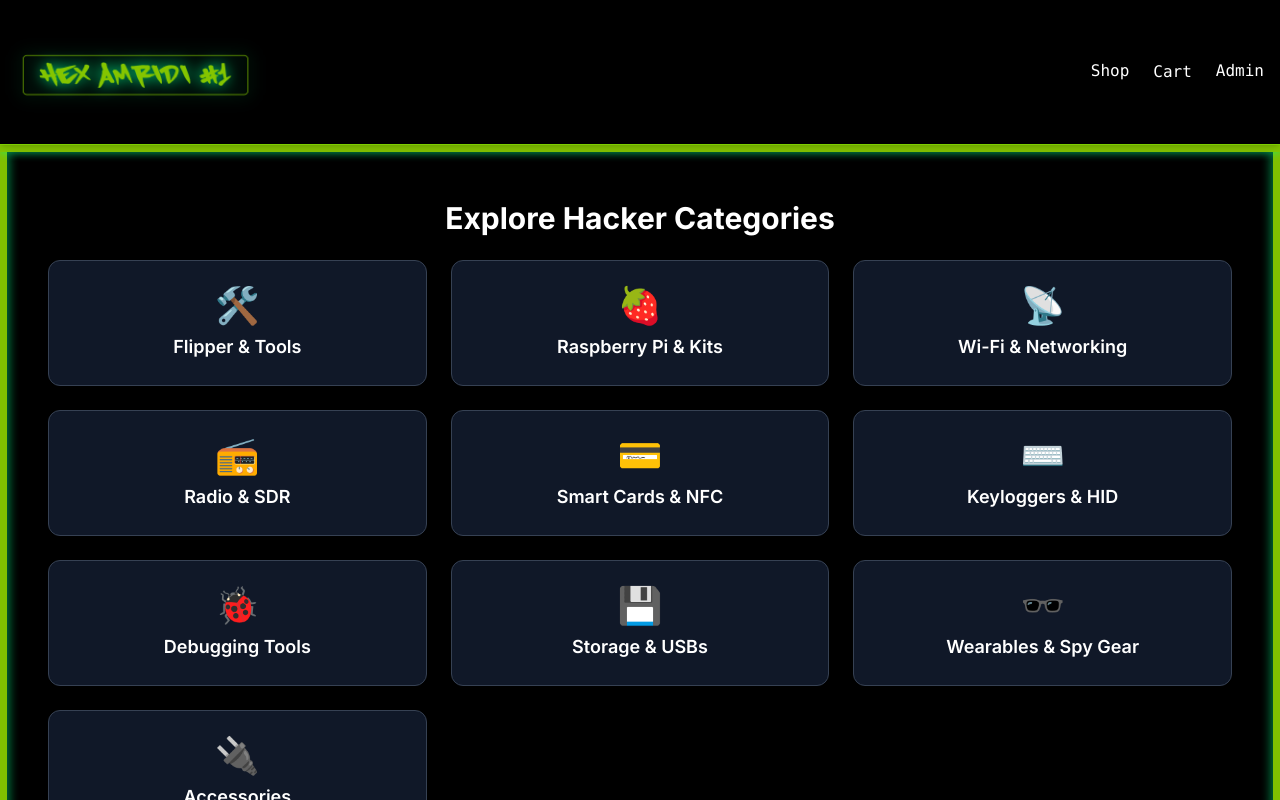
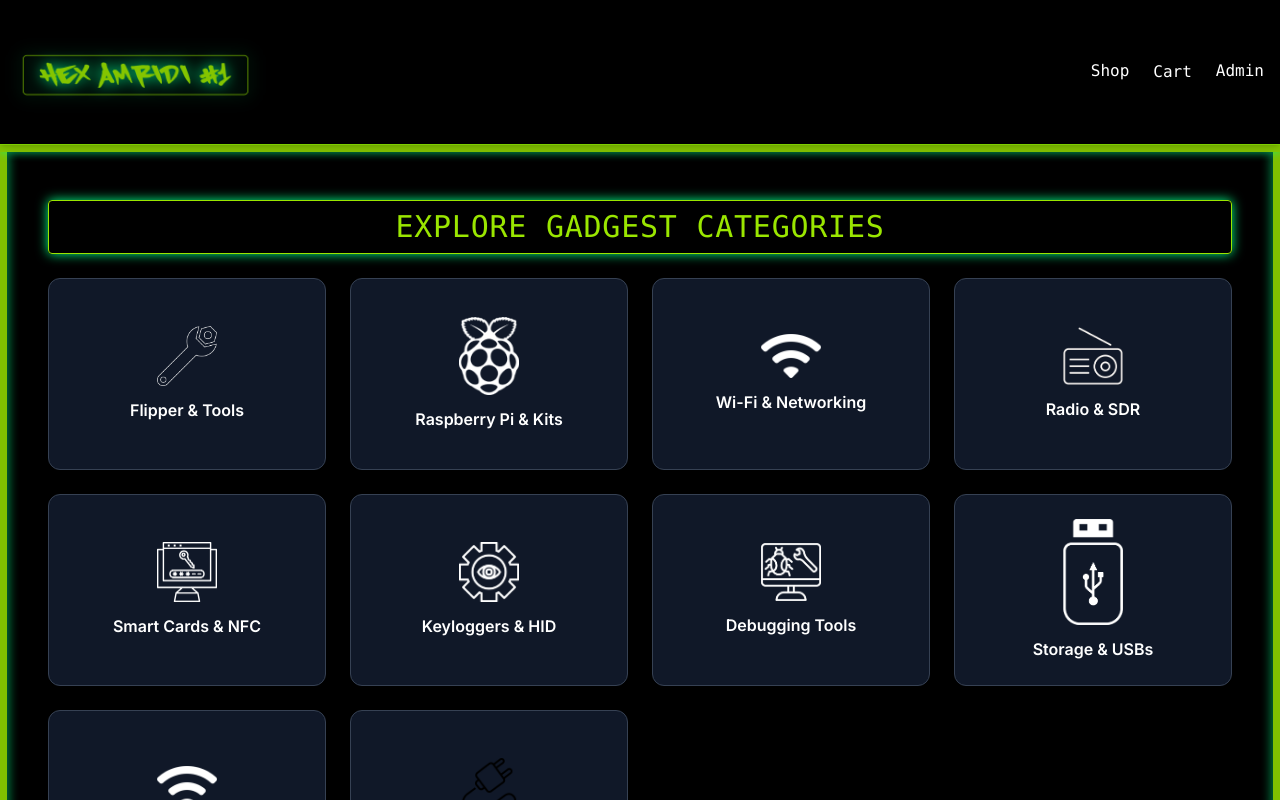
Before and after one commit to Rememberwhy/gadget-shop, a Next.js app: page /shop in a window 1280 px wide. Shown: the top 800 px of the page. Built offline with nearby package versions, Linux system fonts and the light colour scheme.

Commit message:
Salomes axali dizainebi category updated shop and greens

```diff
--- a/src/app/page.tsx
+++ b/src/app/page.tsx
@@ -54,9 +54,9 @@ export default function Home() {
 
       {/* Featured Products Section */}
       <section className="relative z-10 px-4 py-12 max-w-6xl mx-auto">
-      <h2 className="text-center text-2xl sm:text-3xl font-mono font-bold text-lime-400 px-4 py-2 border border-lime-500 rounded shadow-lg hover:invert hover:scale-105 transition-all duration-300 tracking-wider mb-6 bg-black/80">
-       FEATURED GADGETS
-      </h2>
+      <h1 className="text-2xl sm:text-3xl font-mono text-lime-400 text-center mb-6 px-4 py-2 border border-lime-400 rounded shadow-[0_0_12px_#00ff88] tracking-wide">
+         FEATURED GADGETS
+      </h1>
 
       <div className="grid grid-cols-1 sm:grid-cols-2 md:grid-cols-3 gap-6">
       {products.map((product) => (
--- a/src/app/shop/page.tsx
+++ b/src/app/shop/page.tsx
@@ -1,36 +1,47 @@
 'use client'
 
 import Link from 'next/link'
-
+import Image from 'next/image'
 
 const categories = [
-  { name: 'Flipper & Tools', icon: '🛠️', slug: 'flipper-tools' },
-  { name: 'Raspberry Pi & Kits', icon: '🍓', slug: 'raspberry-pi-kits' },
-  { name: 'Wi-Fi & Networking', icon: '📡', slug: 'wifi-networking' },
-  { name: 'Radio & SDR', icon: '📻', slug: 'radio-sdr' },
-  { name: 'Smart Cards & NFC', icon: '💳', slug: 'nfc-smart-cards' },
-  { name: 'Keyloggers & HID', icon: '⌨️', slug: 'keyloggers-hid' },
-  { name: 'Debugging Tools', icon: '🐞', slug: 'debugging-tools' },
-  { name: 'Storage & USBs', icon: '💾', slug: 'storage-usbs' },
-  { name: 'Wearables & Spy Gear', icon: '🕶️', slug: 'spy-gear' },
-  { name: 'Accessories', icon: '🔌', slug: 'accessories' },
+  { name: 'Flipper & Tools', icon: '/category-icons/icon1.png', slug: 'flipper-tools' },
+  { name: 'Raspberry Pi & Kits', icon: '/category-icons/ocon2.png', slug: 'raspberry-pi-kits' },
+  { name: 'Wi-Fi & Networking', icon: '/category-icons/icon3.png', slug: 'wifi-networking' },
+  { name: 'Radio & SDR', icon: '/category-icons/icon4.png', slug: 'radio-sdr' },
+  { name: 'Smart Cards & NFC', icon: '/category-icons/icon6.png', slug: 'nfc-smart-cards' },
+  { name: 'Keyloggers & HID', icon: '/category-icons/icon9.png', slug: 'keyloggers-hid' },
+  { name: 'Debugging Tools', icon: '/category-icons/icon7.png', slug: 'debugging-tools' },
+  { name: 'Storage & USBs', icon: '/category-icons/icon8.png', slug: 'storage-usbs' },
+  { name: 'Wearables & Spy Gear', icon: '/category-icons/icon3.png', slug: 'spy-gear' },
+  { name: 'Accessories', icon: '/category-icons/icon2.png', slug: 'accessories' },
 ]
 
 export default function ShopPage() {
   return (
     <div className="p-6">
-      <h1 className="text-3xl font-bold text-white text-center mb-6"> Explore Hacker Categories</h1>
+    <h1 className="text-2xl sm:text-3xl font-mono text-lime-400 text-center mb-6 px-4 py-2 border border-lime-400 rounded shadow-[0_0_12px_#00ff88] tracking-wide">
+  EXPLORE GADGEST CATEGORIES
+</h1>
 
-      <div className="grid grid-cols-1 sm:grid-cols-2 md:grid-cols-3 gap-6 text-center">
+      <div className="grid grid-cols-2 sm:grid-cols-3 md:grid-cols-4 gap-6">
         {categories.map((cat) => (
           <Link
             key={cat.slug}
             href={`/shop/${encodeURIComponent(cat.slug)}`}
-            className="bg-gray-900 text-white p-6 rounded-xl border border-gray-700 hover:border-neon-pink shadow-md transition duration-300 ease-in-out hover:shadow-[0_0_15px_#ff00ff99] hover:scale-[1.03]"
-
+            className="bg-gray-900 text-white h-48 w-full rounded-xl border border-gray-700
+              hover:bg-purple-500 hover:text-black hover:border-lime-400
+              shadow-md transition duration-300 ease-in-out
+              hover:shadow-[0_0_15px_#00ff8899] hover:scale-[1.03]
+              flex flex-col items-center justify-center text-center p-4"
           >
-            <div className="text-4xl mb-2">{cat.icon}</div>
-            <h2 className="text-lg font-semibold">{cat.name}</h2>
+            <Image
+              src={cat.icon}
+              alt={cat.name}
+              width={60}
+              height={60}
+              className="mb-3 object-contain"
+            />
+            <h2 className="text-sm sm:text-base font-semibold">{cat.name}</h2>
           </Link>
         ))}
       </div>
--- a/src/components/BrandMarquee.tsx
+++ b/src/components/BrandMarquee.tsx
@@ -19,9 +19,9 @@ const logos = [
 export default function BrandMarquee() {
   return (
     <div className="relative mx-auto my-16 w-full max-w-5xl text-center">
-      <h2 className="text-2xl sm:text-3xl font-mono font-bold text-lime-400 px-4 py-1 border border-lime-500 rounded shadow-lg hover:invert hover:scale-105 transition-all duration-300 tracking-wider mb-6">
+      <h1 className="text-2xl sm:text-3xl font-mono text-lime-400 text-center mb-6 px-4 py-2 border border-lime-400 rounded shadow-[0_0_12px_#00ff88] tracking-wide">
         TRUSTED BY HACKERS & THINKERS WORLDWIDE
-      </h2>
+      </h1>
 
       <div className="marquee-container rounded-lg shadow-xl overflow-hidden">
         {/* Top row - scroll left */}
```
